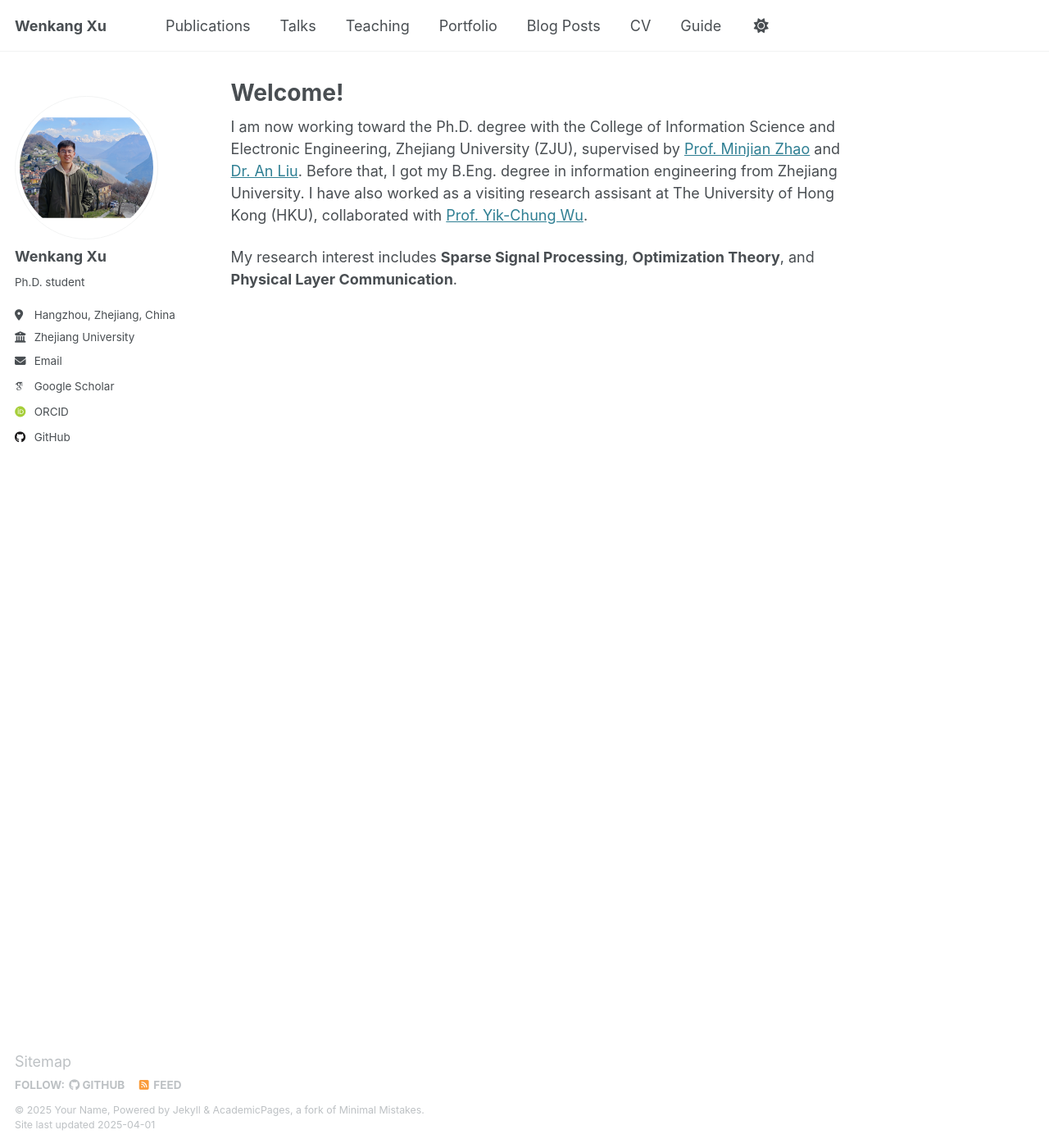
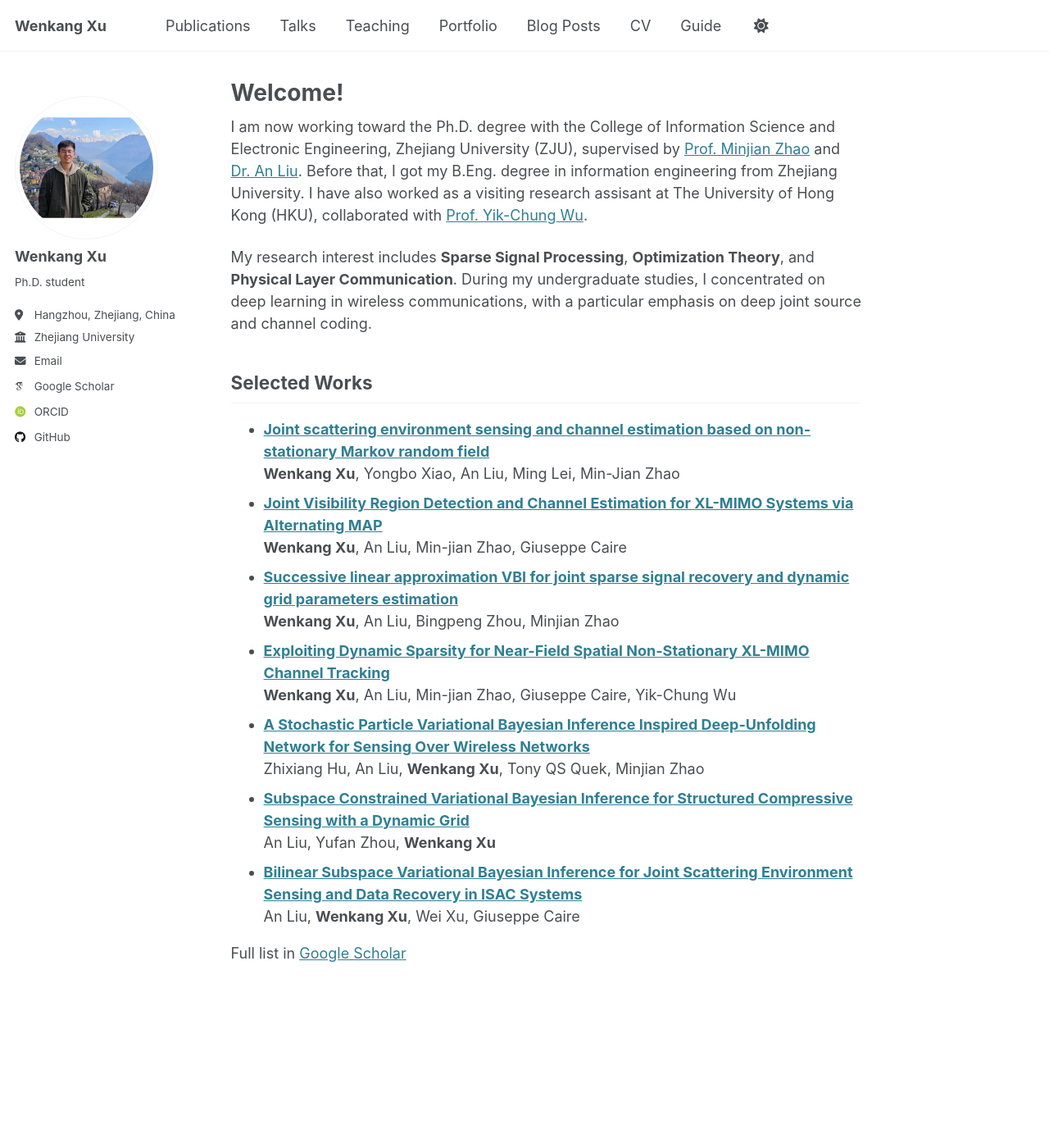
Before and after one commit to ZJU-XWK/ZJU-XWK.github.io, a Jekyll site: the page built from _pages/about.md, in a window 1280 px wide and 1400 px high. Shown: the whole window at 82% size. Built offline with Jekyll 4.4.1, drawn with Linux system fonts in a browser that asks for light colours; some web fonts are replaced.

Commit message:
Update about.md

```diff
--- a/_pages/about.md
+++ b/_pages/about.md
@@ -10,3 +10,24 @@ redirect_from:
 I am now working toward the Ph.D. degree with the College of Information Science and Electronic Engineering, Zhejiang University (ZJU), supervised by [Prof. Minjian Zhao](https://person.zju.edu.cn/0003171) and [Dr. An Liu](https://person.zju.edu.cn/anliu). Before that, I got my B.Eng. degree in information engineering from Zhejiang University. I have also worked as a visiting research assisant at The University of Hong Kong (HKU), collaborated with [Prof. Yik-Chung Wu](https://www.eee.hku.hk/~ycwu/).
 
 My research interest includes **Sparse Signal Processing**, **Optimization Theory**, and **Physical Layer Communication**.
+During my undergraduate studies, I concentrated on deep learning in wireless communications, with a particular emphasis on deep joint source and channel coding.
+
+Selected Works
+------
+- [**Joint scattering environment sensing and channel estimation based on non-stationary Markov random field**](https://ieeexplore.ieee.org/abstract/document/10250200)<br>
+**Wenkang Xu**, Yongbo Xiao, An Liu, Ming Lei, Min-Jian Zhao<br>
+- [**Joint Visibility Region Detection and Channel Estimation for XL-MIMO Systems via Alternating MAP**](https://ieeexplore.ieee.org/abstract/document/10715712)<br>
+**Wenkang Xu**, An Liu, Min-jian Zhao, Giuseppe Caire<br>
+- [**Successive linear approximation VBI for joint sparse signal recovery and dynamic grid parameters estimation**](https://arxiv.org/abs/2307.09149)<br>
+**Wenkang Xu**, An Liu, Bingpeng Zhou, Minjian Zhao<br>
+- [**Exploiting Dynamic Sparsity for Near-Field Spatial Non-Stationary XL-MIMO Channel Tracking**](https://arxiv.org/abs/2412.19475)<br>
+**Wenkang Xu**, An Liu, Min-jian Zhao, Giuseppe Caire, Yik-Chung Wu<br>
+- [**A Stochastic Particle Variational Bayesian Inference Inspired Deep-Unfolding Network for Sensing Over Wireless Networks**](https://ieeexplore.ieee.org/abstract/document/10557666)<br>
+Zhixiang Hu, An Liu, **Wenkang Xu**, Tony QS Quek, Minjian Zhao<br>
+- [**Subspace Constrained Variational Bayesian Inference for Structured Compressive Sensing with a Dynamic Grid**](https://ieeexplore.ieee.org/abstract/document/10852191)<br>
+An Liu, Yufan Zhou, **Wenkang Xu**<br>
+- [**Bilinear Subspace Variational Bayesian Inference for Joint Scattering Environment Sensing and Data Recovery in ISAC Systems**](https://arxiv.org/abs/2502.00811)<br>
+An Liu, **Wenkang Xu**, Wei Xu, Giuseppe Caire<br>
+
+
+Full list in [Google Scholar](https://scholar.google.com/citations?user=eUBbjbsAAAAJ)
```
